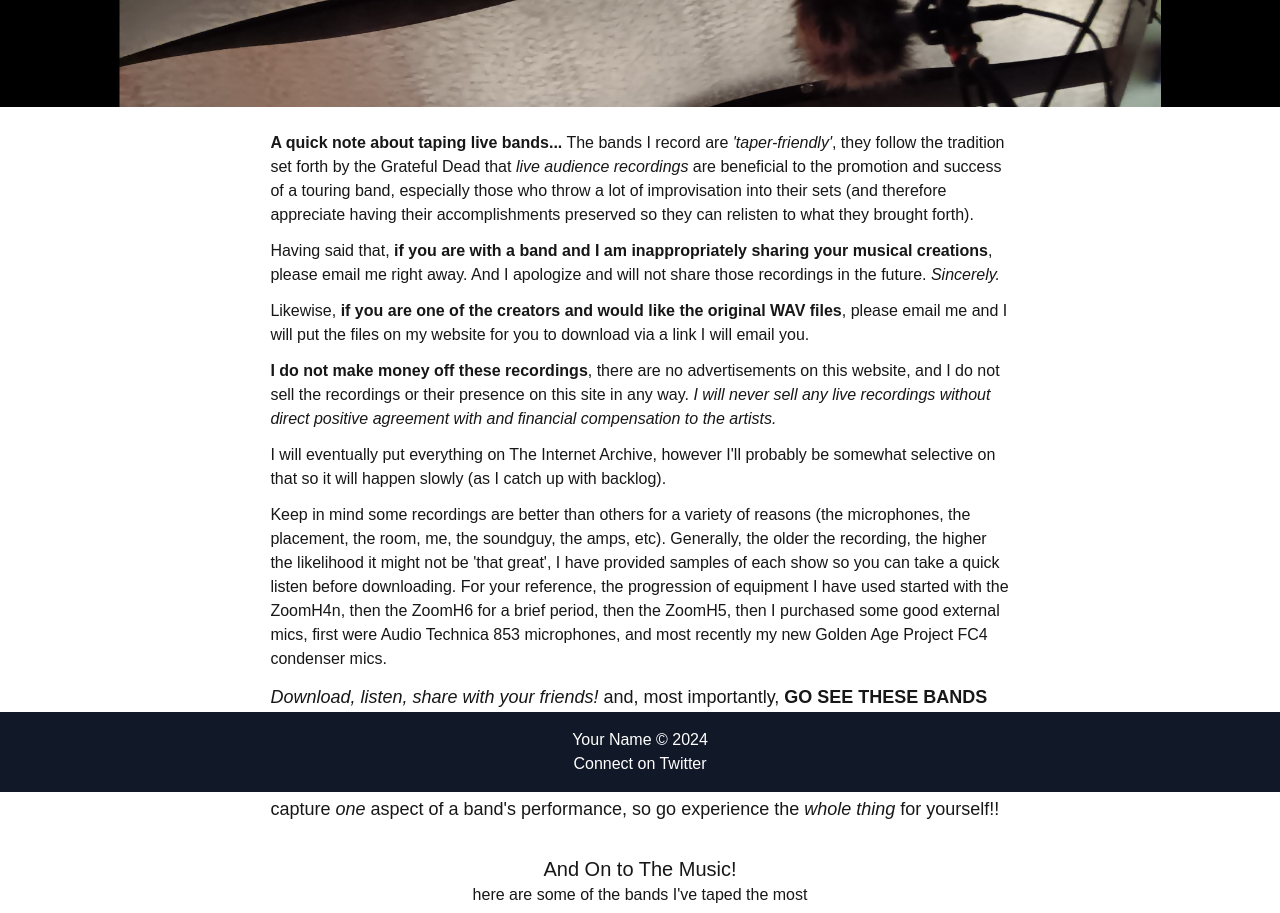
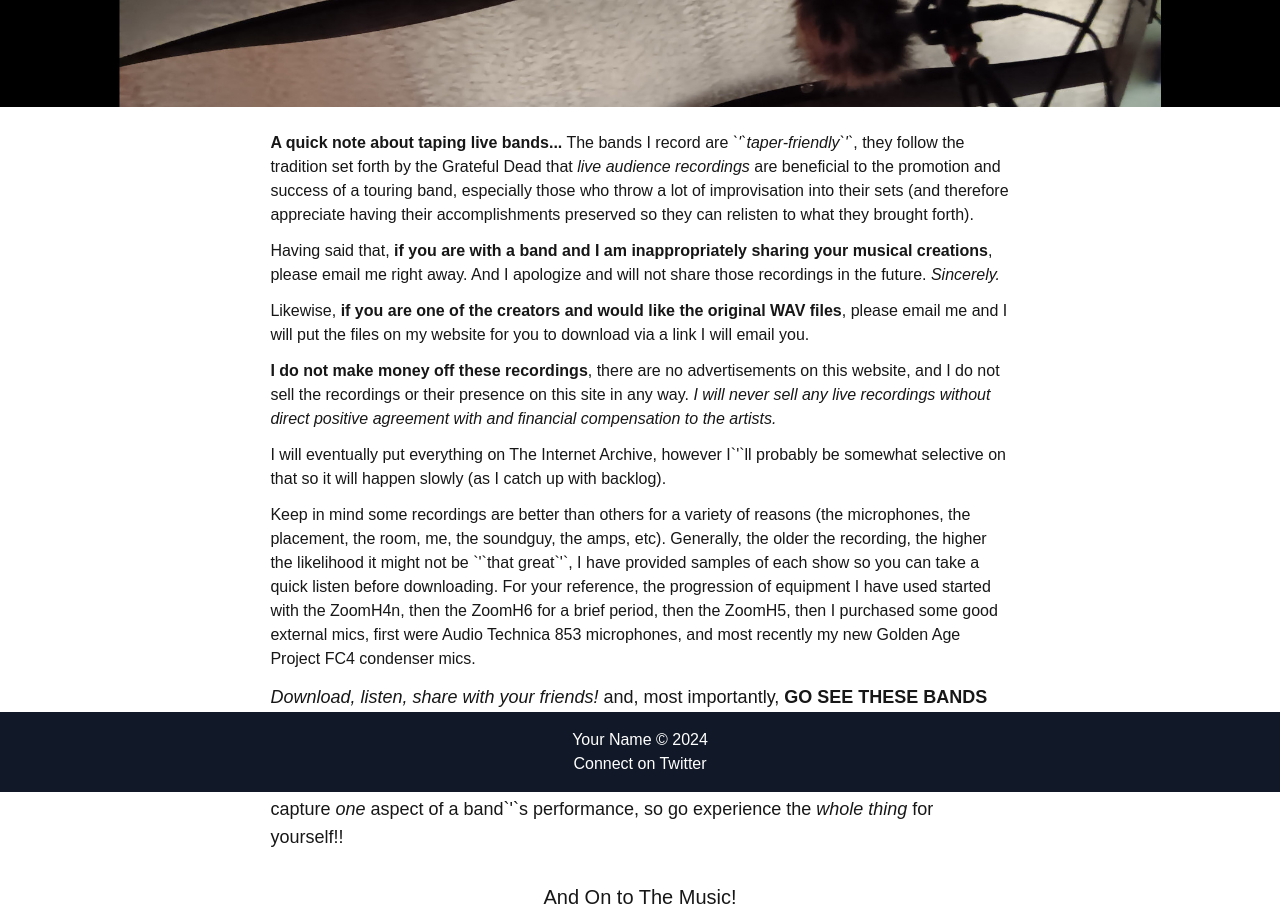
Before and after one commit to davpetersonaz/newtaperdave, a Next.js app: page / in a window 1280 px wide. Shown: the part 220-1133 px from the top of the page. Built offline with nearby package versions, Linux system fonts and the light colour scheme.

Commit message:
fix apostrophes in JSX

```diff
--- a/app/page.tsx
+++ b/app/page.tsx
@@ -14,19 +14,19 @@ export default function Page(){
 			<div className="flex flex-col space-y-3 pt-6 mx-[20%]">
 				<p>
 					<span className="font-bold">A quick note about taping live bands...</span>{" "}
-					The bands I record are <span className="italic">'taper-friendly'</span>, they follow the tradition set forth by the Grateful Dead{" "}
+					The bands I record are <span className="italic">`&apos;`taper-friendly`&apos;`</span>, they follow the tradition set forth by the Grateful Dead{" "}
 					that <span className="italic">live audience recordings</span> are beneficial to the promotion and success of a touring band,{" "}
 					especially those who throw a lot of improvisation into their sets{" "}
 					(and therefore appreciate having their accomplishments preserved so they can relisten to what they brought forth).
 				</p>
 				<p>
 					Having said that, <span className="font-bold">if you are with a band and I am inappropriately sharing your musical creations</span>,{" "}
-					please <Link href='mailto:me@taperdave.com'>email me right away</Link>.{" "}
+					please <Link href="mailto:me@taperdave.com">email me right away</Link>.{" "}
 					And I apologize and will not share those recordings in the future. <span className="italic">Sincerely.</span>
 				</p>
 				<p>
 					Likewise, <span className="font-bold">if you are one of the creators and would like the original WAV files</span>,{" "}
-					please <Link href='mailto:me@taperdave.com'>email me</Link>{" "}
+					please <Link href="mailto:me@taperdave.com">email me</Link>{" "}
 					and I will put the files on my website for you to download via a link I will email you.
 				</p>
 				<p>
@@ -36,32 +36,31 @@ export default function Page(){
 				</p>
 				<p>
 					I will eventually put everything on{" "}
-					<Link href='https://archive.org/details/@taper-dave'>The Internet Archive</Link>,{" "}
-					however I'll probably be somewhat selective on that so it will happen slowly (as I catch up with backlog).
+					<Link href="https://archive.org/details/@taper-dave">The Internet Archive</Link>,{" "}
+					however I`&apos;`ll probably be somewhat selective on that so it will happen slowly (as I catch up with backlog).
 				</p>
 				<p>
 					Keep in mind some recordings are better than others for a variety of reasons{" "}
 					(the microphones, the placement, the room, me, the soundguy, the amps, etc).{" "}
-					Generally, the older the recording, the higher the likelihood it might not be 'that great',{" "}
+					Generally, the older the recording, the higher the likelihood it might not be `&apos;`that great`&apos;`,{" "}
 					I have provided samples of each show so you can take a quick listen before downloading.{" "}
 					For your reference, the progression of equipment I have used started with the ZoomH4n, then the ZoomH6 for a brief period, then the ZoomH5,{" "}
 					then I purchased some good external mics, first were Audio Technica 853 microphones, and most recently my new Golden Age Project FC4 condenser mics.
 				</p>
-				<p className='text-lg'>
+				<p className="text-lg">
 					<span className="italic">Download, listen, share with your friends!</span> and, most importantly,{" "}
 					<span className="font-bold">GO SEE THESE BANDS WHEN THEY TOUR NEAR YOU!!</span>{" "}
 					And, <span className="italic">buy their merchandise!</span>{" "}
 					And buy their studio albums -- alot of these bands exhibit different sides of themselves in the studio vs on the road!{" "}
 					They are great people and love to get down and have a good time,{" "}
-					and a recording can only capture <span className="italic">one</span> aspect of a band's performance,{" "}
+					and a recording can only capture <span className="italic">one</span> aspect of a band`&apos;`s performance,{" "}
 					so go experience the <span className="italic">whole thing</span> for yourself!!
 				</p>
 			</div>
-			<div className='text-center mt-8'>
-				<Link href='https://taperdave.com/showlist.php?s=y'><span className='text-xl'>And On to The Music!</span></Link>
-				<p className='text-center'>here are some of the bands I've taped the most</p>
-				<div className='flex flex-row flex-wrap justify-around'>
-					{/* the skeleton is not working */}
+			<div className="text-center mt-8">
+				<Link href="https://taperdave.com/showlist.php?s=y"><span className="text-xl">And On to The Music!</span></Link>
+				<p className="text-center">here are some of the bands I`&apos;`ve taped the most</p>
+				<div className="flex flex-row flex-wrap justify-around">
 					<Suspense fallback={<FrequentBandSkeleton />}>
 						<FrequentBands />
 					</Suspense>
--- a/app/ui/frequent-bands.tsx
+++ b/app/ui/frequent-bands.tsx
@@ -18,8 +18,8 @@ export default async function FrequentBands(){
 export function Logo({ name }: { name: string; }){
 	const postfix = name.split('.').pop();
 	return (
-		<div className='relative h-40 w-64 gap-4 mt-4'>
-			<Image src={'/images/artists/square/'+name} alt={name} layout='fill' objectFit='contain' />
+		<div className="relative h-40 w-64 gap-4 mt-4">
+			<Image src={"/images/artists/square/"+name} alt={name} layout="fill" objectFit="contain" />
 		</div>
 	);
 }
--- a/app/ui/splash-image.tsx
+++ b/app/ui/splash-image.tsx
@@ -7,7 +7,7 @@ export default async function SplashImage(){
 //	console.warn('splashImage', splashImage, typeof splashImage);
 	return (
 		<div className="-ml-6 -mr-6">
-			<Image src={splashImage} alt='my mics through the years' width={2100} height={320} />
+			<Image src={splashImage} alt="my mics through the years" width={2100} height={320} />
 		</div>
 	);
 	//can't make this work on the Image:  className="border-y-solid border-y-3 border-y-yellow"
```
